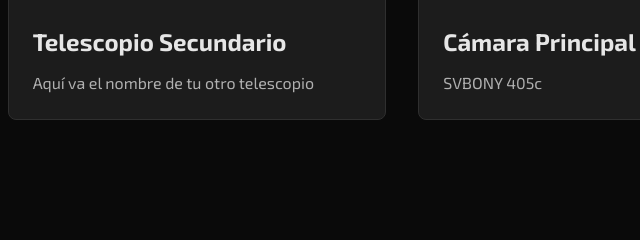
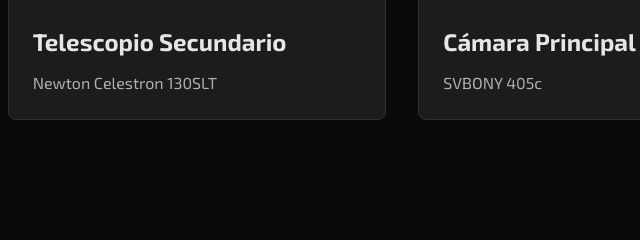
Before and after one commit to eduardomg1499/astro-photo-website, a website: page index.html in a window 1280 px wide. Shown: the part 1813-2053 px from the top of the page, 443-1083 px from the left. Drawn offline with Linux system fonts and the light colour scheme; no server answers.

Commit message:
Add files via upload

```diff
--- a/index.html
+++ b/index.html
@@ -72,7 +72,7 @@
                     <img src="img/setup-telescope-2.jpg" alt="Telescopio Secundario">
                     <div class="setup-item-info">
                         <h3>Telescopio Secundario</h3>
-                        <p>Aquí va el nombre de tu otro telescopio</p>
+                        <p>Newton Celestron 130SLT</p>
                     </div>
                 </div>
                 <div class="setup-item">
```
